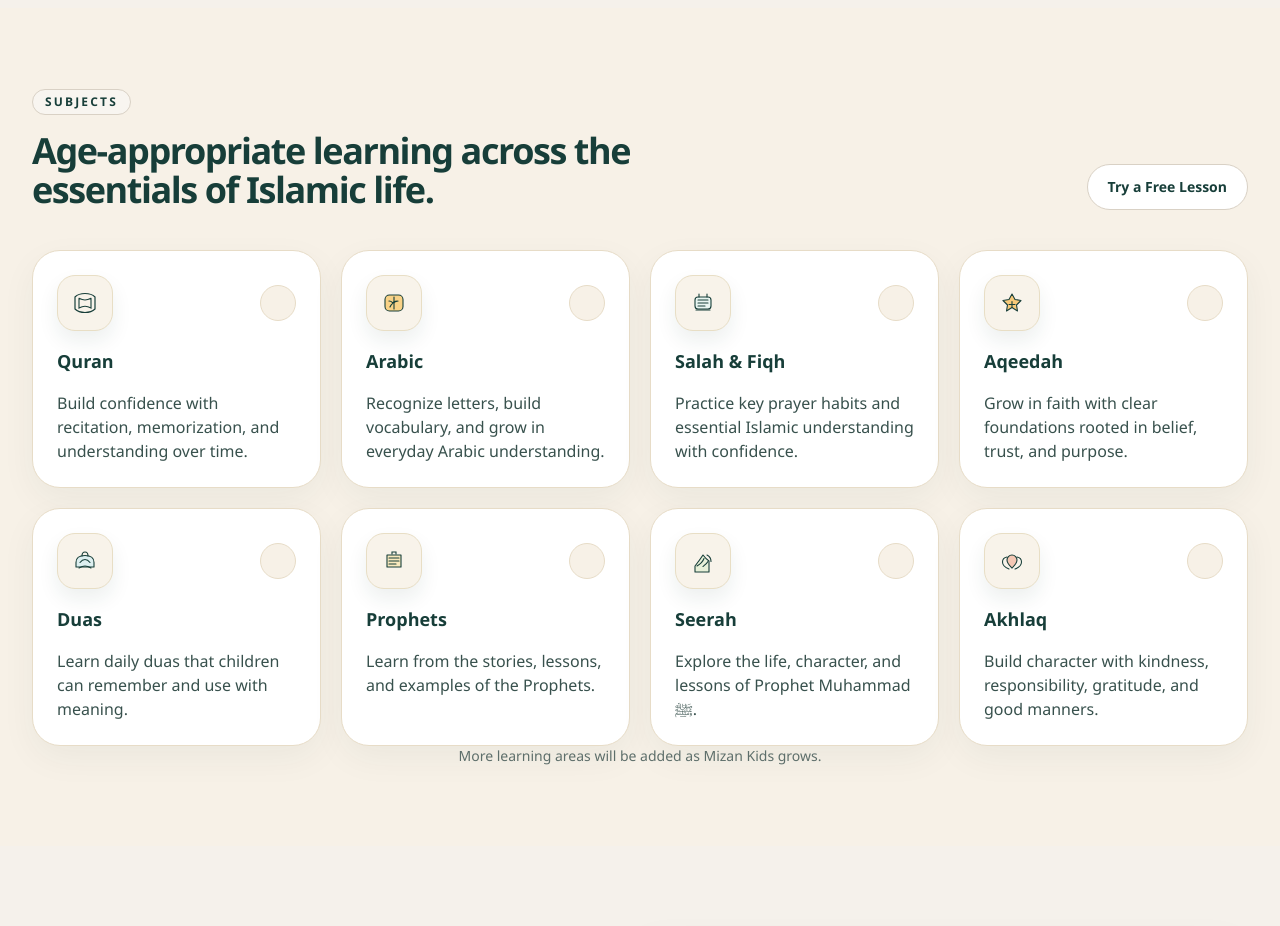
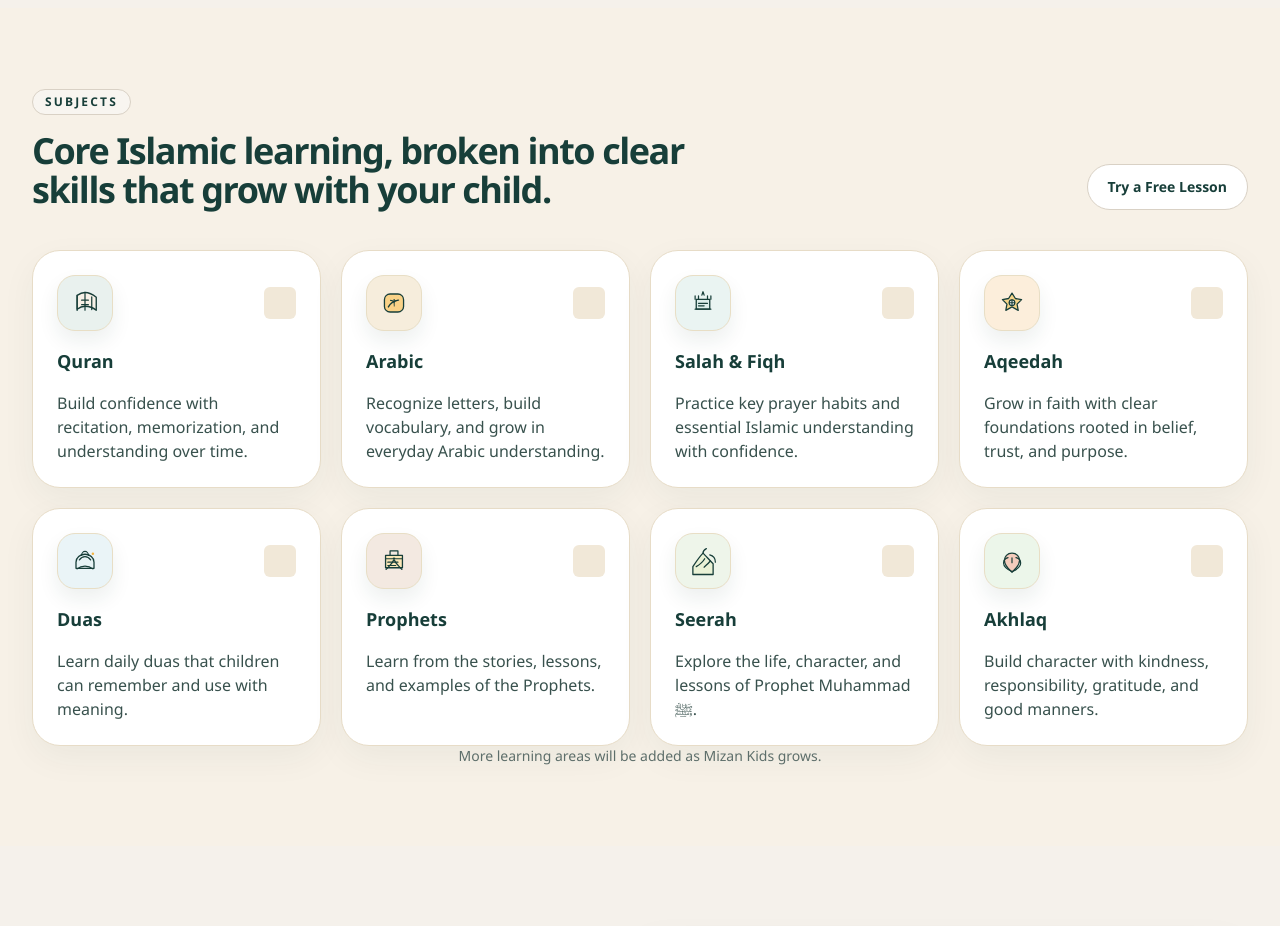
Before and after one commit to uzrsyd/mizan-kids, a Next.js app: page / in a window 1280 px wide. Shown: the part 1260-2186 px from the top of the page. Built offline with nearby package versions, Linux system fonts and the light colour scheme.

Commit message:
UX polish pass 3 demo and subject updates

```diff
--- a/app/page.tsx
+++ b/app/page.tsx
@@ -119,7 +119,7 @@ export default function Home() {
             <div className="max-w-2xl space-y-4">
               <Badge>Subjects</Badge>
               <h2 className="text-3xl font-black text-[#173E39] sm:text-4xl">
-                Age-appropriate learning across the essentials of Islamic life.
+                Core Islamic learning, broken into clear skills that grow with your child.
               </h2>
             </div>
             <Button href="/demo" variant="ghost">
@@ -134,10 +134,10 @@ export default function Home() {
                 className="group h-full border-[#E7DCC7] bg-[#FFFDFB] transition hover:-translate-y-1 hover:shadow-[0_18px_40px_rgba(23,62,57,0.08)]"
               >
                 <div className="mb-4 flex items-center justify-between gap-3">
-                  <div className="inline-flex h-14 w-14 items-center justify-center rounded-[18px] border border-[#E8DEC5] bg-[#F8F3EA] shadow-[0_10px_20px_rgba(23,62,57,0.08)]">
+                  <div className={`inline-flex h-14 w-14 items-center justify-center rounded-[18px] border border-[#E8DEC5] shadow-[0_10px_20px_rgba(23,62,57,0.08)] ${subject.accent}`}>
                     <SubjectIllustration id={subject.id} />
                   </div>
-                  <div className="h-9 w-9 rounded-full border border-[#E7DCC7] bg-[#F7F1E7]" />
+                  <div className="h-8 w-8 rounded-md bg-[#F1E8D8]" aria-hidden="true" />
                 </div>
                 <div className="mb-4 text-lg font-black text-[#173E39]">{subject.title}</div>
                 <p className="text-base text-[#38514d]">{subject.description}</p>
@@ -294,64 +294,73 @@ function SubjectIllustration({ id }: { id: string }) {
   switch (id) {
     case "quran":
       return (
-        <svg viewBox="0 0 64 64" className="h-8 w-8" aria-hidden="true">
-          <path d="M12 20c5-5 11-7 20-7s15 2 20 7v24c-5 5-11 7-20 7s-15-2-20-7V20Z" className={`${stroke} fill-none`} strokeWidth="2.4" strokeLinecap="round" strokeLinejoin="round" />
-          <path d="M20 22.5V42c4.4-2.3 8.8-3.4 12-3.4 3.2 0 7.6 1.1 12 3.4V22.5M44 22.5c-4.4 2.3-8.8 3.5-12 3.5s-7.6-1.2-12-3.5" className={`${stroke} fill-none`} strokeWidth="2.2" strokeLinecap="round" />
+        <svg viewBox="0 0 64 64" className="h-9 w-9" aria-hidden="true">
+          <path d="M18 18.5c5-3.5 10.5-5.2 14-5.2 6.8 0 12.4 2.2 20 8.5V45c-5.8-5-11.4-7.2-20-7.2-4.2 0-8.8 1.3-14 5.2V18.5Z" className="fill-[#F7F1E7]" stroke="#173E39" strokeWidth="2.4" strokeLinejoin="round" />
+          <path d="M18 18.5v26.8M32 13.3v31.5M44 21.3v22.4" className={`${stroke} fill-none`} strokeWidth="2.2" strokeLinecap="round" />
+          <path d="M26 27h12M26 35h12" className={`${stroke} fill-none`} strokeWidth="2.2" strokeLinecap="round" />
         </svg>
       );
     case "arabic":
       return (
-        <svg viewBox="0 0 64 64" className="h-8 w-8" aria-hidden="true">
-          <rect x="14" y="16" width="36" height="32" rx="9" className="fill-[#F9D287]" stroke="#173E39" strokeWidth="2.2" />
-          <path d="M24 40c2.9-6.8 7-10.2 16-12M22 28c2.8 0 5.1 1 7.2 3.1M37 28c-2.7 0-4.9 1-6.8 3.2" className={`${stroke} fill-none`} strokeWidth="2.4" strokeLinecap="round" />
-          <path d="M32 20v24" className={`${stroke} fill-none`} strokeWidth="2.2" strokeLinecap="round" />
+        <svg viewBox="0 0 64 64" className="h-9 w-9" aria-hidden="true">
+          <rect x="15" y="16" width="34" height="32" rx="10" className="fill-[#F9D287]" stroke="#173E39" strokeWidth="2.3" />
+          <path d="M22 39c3.8-7 7.8-10.4 18-12" className={`${stroke} fill-none`} strokeWidth="2.4" strokeLinecap="round" />
+          <path d="M26 27.5c2.2 0 4.2 1 6.1 3M38 27.5c-2.3 0-4.3 1-6 3" className={`${stroke} fill-none`} strokeWidth="2.2" strokeLinecap="round" />
+          <text x="32" y="39" textAnchor="middle" fontSize="20" fontWeight="700" fill="#173E39" fontFamily="Noto Naskh Arabic, serif">ا</text>
         </svg>
       );
     case "salah":
       return (
-        <svg viewBox="0 0 64 64" className="h-8 w-8" aria-hidden="true">
-          <rect x="16" y="20" width="32" height="24" rx="6" className="fill-[#E8F5F1]" stroke="#173E39" strokeWidth="2.2" />
-          <path d="M22 26h20M22 32h20M22 38h14" className={`${stroke} fill-none`} strokeWidth="2.2" strokeLinecap="round" />
-          <path d="M24 20V14M40 20V14M18 46h28" className={`${stroke} fill-none`} strokeWidth="2.2" strokeLinecap="round" />
+        <svg viewBox="0 0 64 64" className="h-9 w-9" aria-hidden="true">
+          <path d="M20 25.5h24v17.5H20z" className="fill-[#DDEEEB]" stroke="#173E39" strokeWidth="2.3" strokeLinejoin="round" />
+          <path d="M18 43h28" className={`${stroke} fill-none`} strokeWidth="2.2" strokeLinecap="round" />
+          <path d="M24 25.5v-6M40 25.5v-6M18 25.5v-6M46 25.5v-6" className={`${stroke} fill-none`} strokeWidth="2.2" strokeLinecap="round" />
+          <path d="M24 32.5h16M24 37h10" className={`${stroke} fill-none`} strokeWidth="2.2" strokeLinecap="round" />
+          <path d="M30 18 32 12l2 6" className={`${stroke} fill-none`} strokeWidth="2.2" strokeLinecap="round" strokeLinejoin="round" />
         </svg>
       );
     case "aqeedah":
       return (
-        <svg viewBox="0 0 64 64" className="h-8 w-8" aria-hidden="true">
-          <path d="M32 14 38 25l12 2-9 9 2 12-11-7-11 7 2-12-9-9 12-2 6-11Z" className="fill-[#F7C979]" stroke="#173E39" strokeWidth="2.2" strokeLinejoin="round" />
-          <path d="M26 35h12M32 29v12" className={`${stroke} fill-none`} strokeWidth="2.2" strokeLinecap="round" />
+        <svg viewBox="0 0 64 64" className="h-9 w-9" aria-hidden="true">
+          <path d="M32 14.5 38 24l11 2-8 8 2 11-11-6-11 6 2-11-8-8 11-2 6-9.5Z" className="fill-[#F7D68A]" stroke="#173E39" strokeWidth="2.3" strokeLinejoin="round" />
+          <circle cx="32" cy="31.5" r="5" className="fill-[#FFFDFB]" stroke="#173E39" strokeWidth="2.1" />
+          <path d="M32 26.5v10M27 31.5h10" className={`${stroke} fill-none`} strokeWidth="2.1" strokeLinecap="round" />
         </svg>
       );
     case "duas":
       return (
-        <svg viewBox="0 0 64 64" className="h-8 w-8" aria-hidden="true">
-          <path d="M14 35c0-8 6-14 18-14s18 6 18 14v9H14v-9Z" className="fill-[#DDEFF0]" stroke="#173E39" strokeWidth="2.2" strokeLinejoin="round" />
-          <path d="M22 35c3-4 7-6 10-6s7 2 10 6M26 22c0-5 3-8 6-8s6 3 6 8" className={`${stroke} fill-none`} strokeWidth="2.2" strokeLinecap="round" />
-          <path d="M20 46c5-3 9-4 12-4s7 1 12 4" className={`${stroke} fill-none`} strokeWidth="2.2" strokeLinecap="round" />
+        <svg viewBox="0 0 64 64" className="h-9 w-9" aria-hidden="true">
+          <path d="M16 34c0-7.8 7.4-14 16-14s16 6.2 16 14v11H16V34Z" className="fill-[#E7F3F5]" stroke="#173E39" strokeWidth="2.3" strokeLinejoin="round" />
+          <path d="M22 30c2.5-3.8 5.5-5.8 10-5.8s7.5 2 10 5.8M18 46c4-3.2 8.5-4.8 14-4.8s10 1.6 14 4.8" className={`${stroke} fill-none`} strokeWidth="2.2" strokeLinecap="round" />
+          <path d="M26 22c0-4 2.8-7 6-7s6 3 6 7" className={`${stroke} fill-none`} strokeWidth="2.2" strokeLinecap="round" />
+          <circle cx="46" cy="19" r="2.2" className="fill-[#F4B342]" />
         </svg>
       );
     case "prophets":
       return (
-        <svg viewBox="0 0 64 64" className="h-8 w-8" aria-hidden="true">
-          <path d="M18 20h28v24H18z" className="fill-[#F9E9BE]" stroke="#173E39" strokeWidth="2.2" strokeLinejoin="round" />
-          <path d="M22 26h20M22 32h20M22 38h14" className={`${stroke} fill-none`} strokeWidth="2.2" strokeLinecap="round" />
-          <path d="M28 18v-4h8v4" className={`${stroke} fill-none`} strokeWidth="2.2" strokeLinecap="round" />
+        <svg viewBox="0 0 64 64" className="h-9 w-9" aria-hidden="true">
+          <path d="M17 22h30v22H17z" className="fill-[#FBE7B8]" stroke="#173E39" strokeWidth="2.3" strokeLinejoin="round" />
+          <path d="M17 28h30M21 34h18M21 40h14" className={`${stroke} fill-none`} strokeWidth="2.2" strokeLinecap="round" />
+          <path d="M25 22V14h14v8" className={`${stroke} fill-none`} strokeWidth="2.2" strokeLinecap="round" strokeLinejoin="round" />
+          <path d="M18 47c7-8 12-11 15-20M46 47c-7-8-12-11-15-20" className={`${stroke} fill-none`} strokeWidth="2.2" strokeLinecap="round" />
         </svg>
       );
     case "seerah":
       return (
-        <svg viewBox="0 0 64 64" className="h-8 w-8" aria-hidden="true">
-          <path d="M16 42c8-10 12-16 16-22 3 4 6 8 12 12v22H16V42Z" className="fill-[#E7F0D8]" stroke="#173E39" strokeWidth="2.2" strokeLinejoin="round" />
-          <path d="M20 42c7-4 11-7 14-15M32 43c4-3 7-5 10-10" className={`${stroke} fill-none`} strokeWidth="2.2" strokeLinecap="round" />
-          <path d="M40 20c6 3 8 8 8 13" className={`${stroke} fill-none`} strokeWidth="2.2" strokeLinecap="round" />
+        <svg viewBox="0 0 64 64" className="h-9 w-9" aria-hidden="true">
+          <path d="M14 42c8-12 12-18 18-24 6 6 11 12 18 19v19H14V42Z" className="fill-[#EAF2D6]" stroke="#173E39" strokeWidth="2.3" strokeLinejoin="round" />
+          <path d="M20 42c7-4 11-7 15-14M34 43c3-3 7-6 11-11" className={`${stroke} fill-none`} strokeWidth="2.2" strokeLinecap="round" />
+          <path d="M32 18c0-3 2-6 6-8" className={`${stroke} fill-none`} strokeWidth="2.2" strokeLinecap="round" />
+          <path d="M44 21c8 2 10 8 10 13" className={`${stroke} fill-none`} strokeWidth="2.2" strokeLinecap="round" />
         </svg>
       );
     case "akhlaq":
       return (
-        <svg viewBox="0 0 64 64" className="h-8 w-8" aria-hidden="true">
-          <path d="M32 20c-6 0-10 5-10 10 0 7 6 12 10 16 4-4 10-9 10-16 0-5-4-10-10-10Z" className="fill-[#F4C7B4]" stroke="#173E39" strokeWidth="2.2" strokeLinejoin="round" />
-          <path d="M22 24c-6 1-9 5-9 10 0 6 5 11 13 14" className={`${stroke} fill-none`} strokeWidth="2.1" strokeLinecap="round" />
-          <path d="M42 24c6 1 9 5 9 10 0 6-5 11-13 14" className={`${stroke} fill-none`} strokeWidth="2.1" strokeLinecap="round" />
+        <svg viewBox="0 0 64 64" className="h-9 w-9" aria-hidden="true">
+          <path d="M32 18c-8.3 0-13.5 6.4-13.5 12.7 0 9.6 8.1 16.1 13.5 21.3 5.4-5.2 13.5-11.7 13.5-21.3C45.5 24.4 40.3 18 32 18Z" className="fill-[#F4CCBC]" stroke="#173E39" strokeWidth="2.3" strokeLinejoin="round" />
+          <path d="M25 26c-4.5 1-8 5-8 9.4 0 6.6 5 10.8 15 15.2" className={`${stroke} fill-none`} strokeWidth="2.1" strokeLinecap="round" />
+          <path d="M39 26c4.8 1.1 8.4 5.2 8.4 9.6 0 6.6-5 10.8-14.9 15.1" className={`${stroke} fill-none`} strokeWidth="2.1" strokeLinecap="round" />
+          <path d="M32 26.5v8.5" className={`${stroke} fill-none`} strokeWidth="2.1" strokeLinecap="round" />
         </svg>
       );
     default:
```
Also changed, not shown: components/demo/interactive-demo.tsx (+118 -99 lines).
